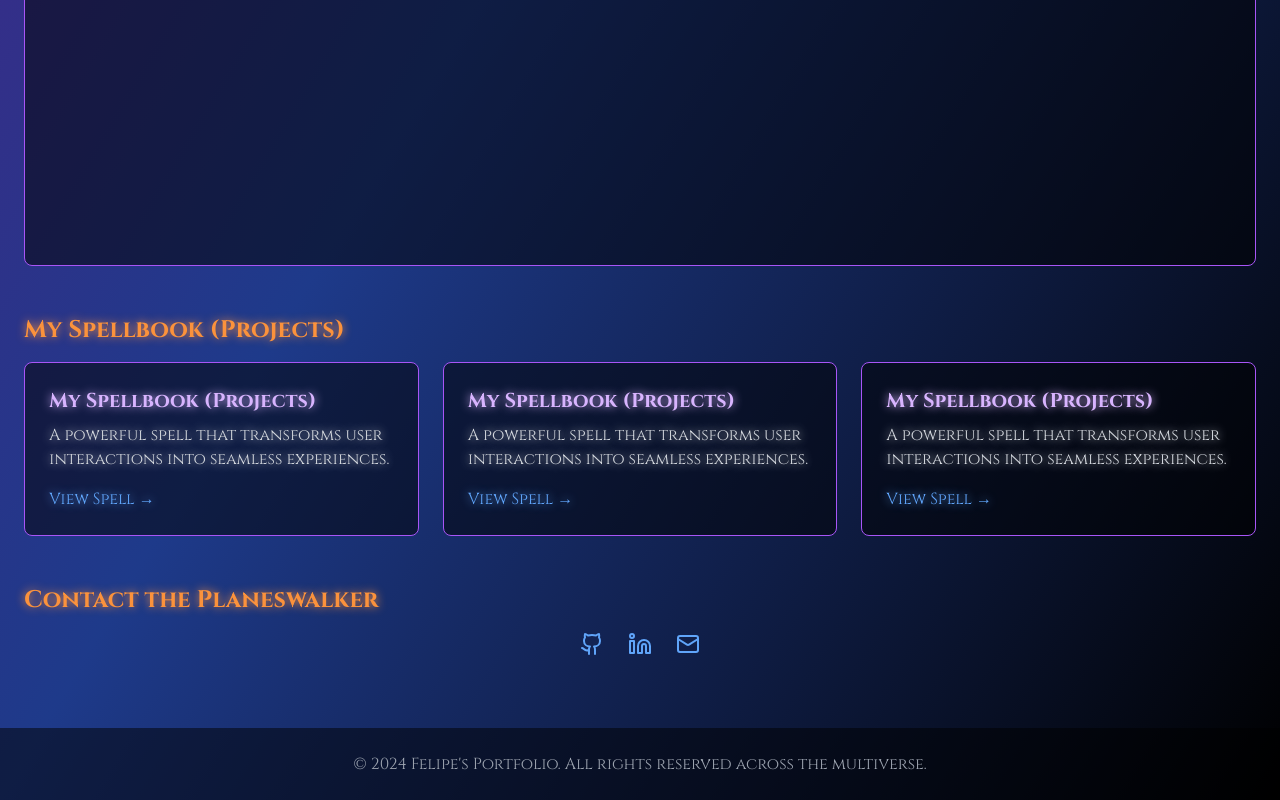
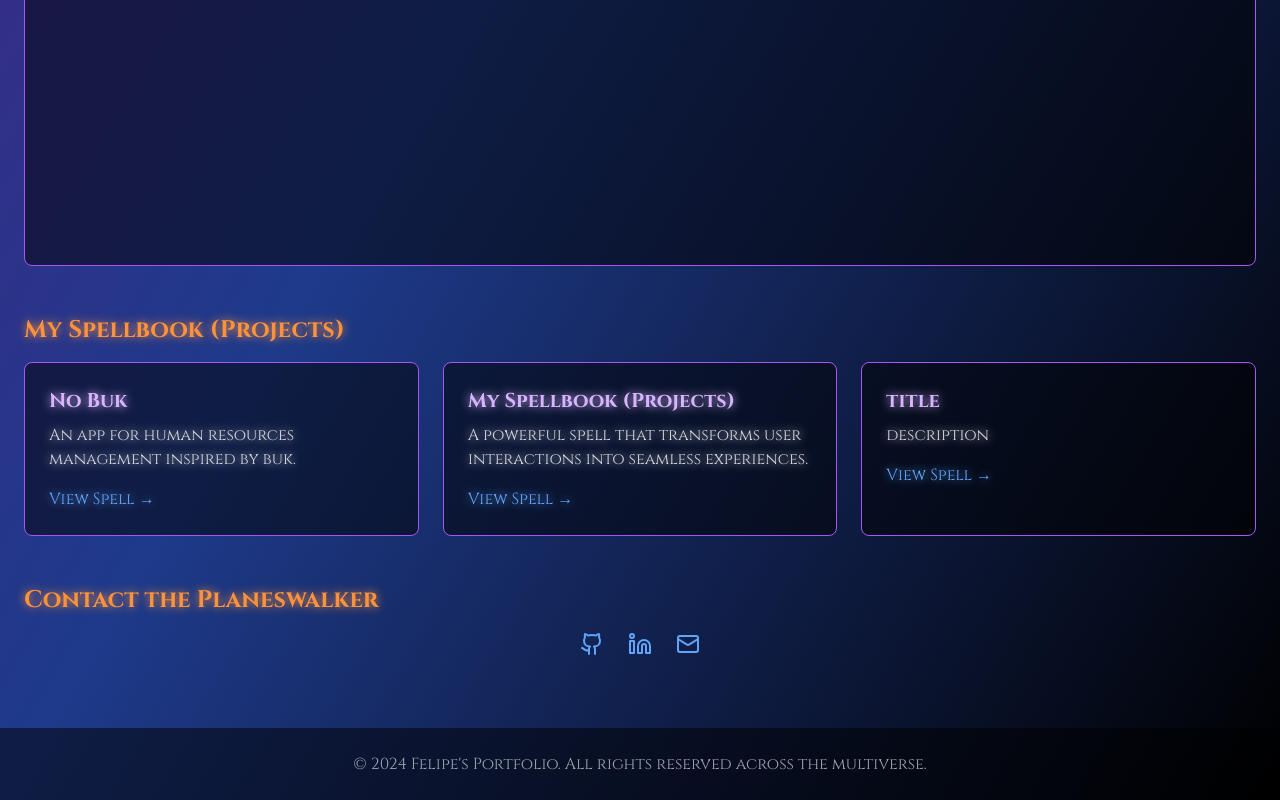
Before and after one commit to fbascunan/mtg-resume, a Next.js app: page /en in a window 1280 px wide. Shown: the part 1345-2145 px from the top of the page. Built offline with nearby package versions, Linux system fonts and the light colour scheme; no server answers.

Commit message:
feat: adds the nopbuk project

```diff
--- a/components/mtg-arena-portfolio.tsx
+++ b/components/mtg-arena-portfolio.tsx
@@ -20,6 +20,12 @@ const skills = [
   { name: "Node.js", level: 80, color: "#339933" },
   { name: "GraphQL", level: 75, color: "#E10098" },
   { name: "Python", level: 70, color: "#3776AB" },
+]
+
+const projects = [
+  { name: "nopBuk", url: "https://melodic-torrone-6f1779.netlify.app/" },
+  { name: "fakeProject", url: "#" },
+  { name: "tic-tac-toe", url: "#" }
 ]
 
 function InteractiveMTGCard() {
@@ -107,7 +113,7 @@ function InteractiveMTGCard() {
         anchorX="center"
         anchorY="middle"
       >
-        {t('instruction')}
+        {t('instructions')}
       </Text>
     </group>
   )
@@ -154,7 +160,18 @@ function FadeInSection({ children }: { children: ReactNode }) {
 }
 
 export function MtgArenaPortfolio() {
-  const t = useTranslations('Index')
+  const t = (key: string) => {
+    const translator = useTranslations('Index')
+    const translation = translator(key)
+    console.log(translation)
+    console.log(key)
+    if (translation === `Index.${key}`) {
+      console.log(key.split('.'), "the last element:", key.split('.').pop())
+      return key.split('.').pop()
+    }
+    return translation
+  }
+  // const t = useTranslations('Index')
   const [hoveredSkill, setHoveredSkill] = useState<string | null>(null)
 
   return (
@@ -229,11 +246,11 @@ export function MtgArenaPortfolio() {
           <section className="mb-12">
             <h2 className="text-2xl font-semibold mb-4 text-orange-400 glow">{t('projects.title')}</h2>
             <div className="grid grid-cols-1 md:grid-cols-2 lg:grid-cols-3 gap-6">
-              {[1, 2, 3].map((project) => (
-                <div key={project} className="bg-black bg-opacity-50 p-6 rounded-lg border border-purple-500 hover:border-orange-400 transition-colors duration-300 glow">
-                  <h3 className="text-xl font-semibold mb-2 text-purple-300">{t('projects.title', { project })}</h3>
-                  <p className="text-gray-300 mb-4">{t('projects.description', { project })}</p>
-                  <a href="#" className="text-blue-400 hover:text-blue-300 transition-colors duration-300">{t('projects.viewSpell')} →</a>
+              {projects.map((project) => (
+                <div key={project.name} className="bg-black bg-opacity-50 p-6 rounded-lg border border-purple-500 hover:border-orange-400 transition-colors duration-300 glow">
+                  <h3 className="text-xl font-semibold mb-2 text-purple-300">{t(`projects.${project.name}.title`)}</h3>
+                  <p className="text-gray-300 mb-4">{t(`projects.${project.name}.description`)}</p>
+                  <a href={project.url} className="text-blue-400 hover:text-blue-300 transition-colors duration-300" target="_blank" rel="noopener noreferrer" >{t('projects.viewSpell')} →</a>
                 </div>
               ))}
             </div>
--- a/messages/en.json
+++ b/messages/en.json
@@ -17,7 +17,19 @@
       "title": "My Spellbook (Projects)",
       "project": "Project",
       "description": "A powerful spell that transforms user interactions into seamless experiences.",
-      "viewSpell": "View Spell"
+      "viewSpell": "View Spell",
+      "fakeProject": {
+        "title": "My Spellbook (Projects)",
+        "project": "Project",
+        "description": "A powerful spell that transforms user interactions into seamless experiences.",
+        "viewSpell": "View Spell"
+      },
+      "nopBuk": {
+        "title": "No Buk",
+        "project": "Project",
+        "description": "An app for human resources management inspired by buk.",
+        "viewSpell": "View Spell"
+      }
     },
     "contact": {
       "title": "Contact the Planeswalker"
--- a/messages/es.json
+++ b/messages/es.json
@@ -14,17 +14,27 @@
       "title": "Artefacto Arcano (Tarjeta de Habilidades Interactiva)"
     },
     "projects": {
-      "title": "Mi Grimorio (Proyectos)",
-      "project": "Proyecto",
-      "description": "Un poderoso hechizo que transforma las interacciones del usuario en experiencias fluidas.",
-      "viewSpell": "Ver Hechizo"
+      "title": "Mi Libro de Hechizos (Proyectos)",
+      "fakeProject": {
+        "title": "Mi Libro de Hechizos (Proyectos)",
+        "project": "Proyecto",
+        "description": "Un hechizo poderoso que transforma las interacciones de los usuarios en experiencias fluidas.",
+        "viewSpell": "Ver Hechizo"
+      },
+      "nopBuk": {
+        "title": "No Buk",
+        "project": "Proyecto",
+        "description": "Una app para la gestión de recursos humanos inspirada en buk.",
+        "viewSpell": "Ver Hechizo"
+      }
     },
     "contact": {
       "title": "Contacta al Planeswalker"
     },
     "footer": {
       "copyright": "© 2024 Portafolio de Felipe. Todos los derechos reservados a través del multiverso."
-    }
+    },
+    "default": "something"
   },
   "InteractiveCard": {
     "mastery": "Dominio",
```
